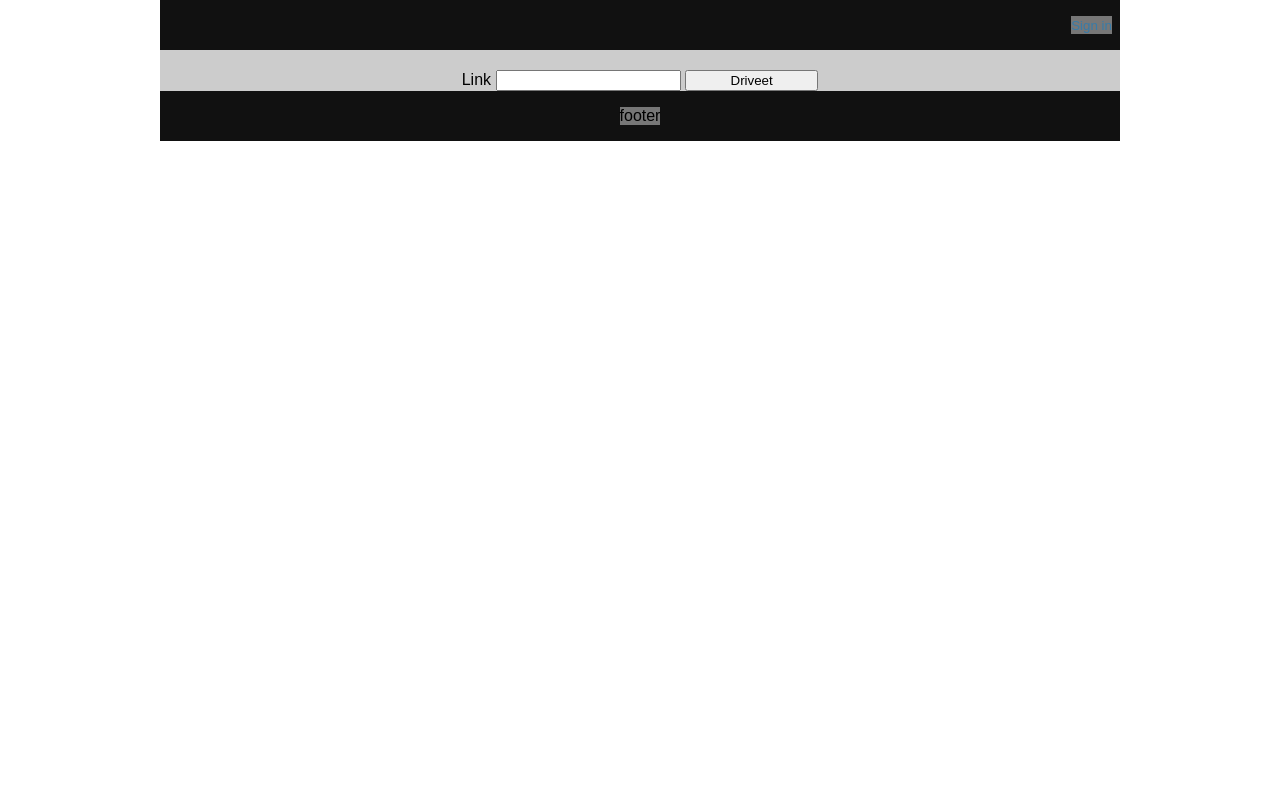
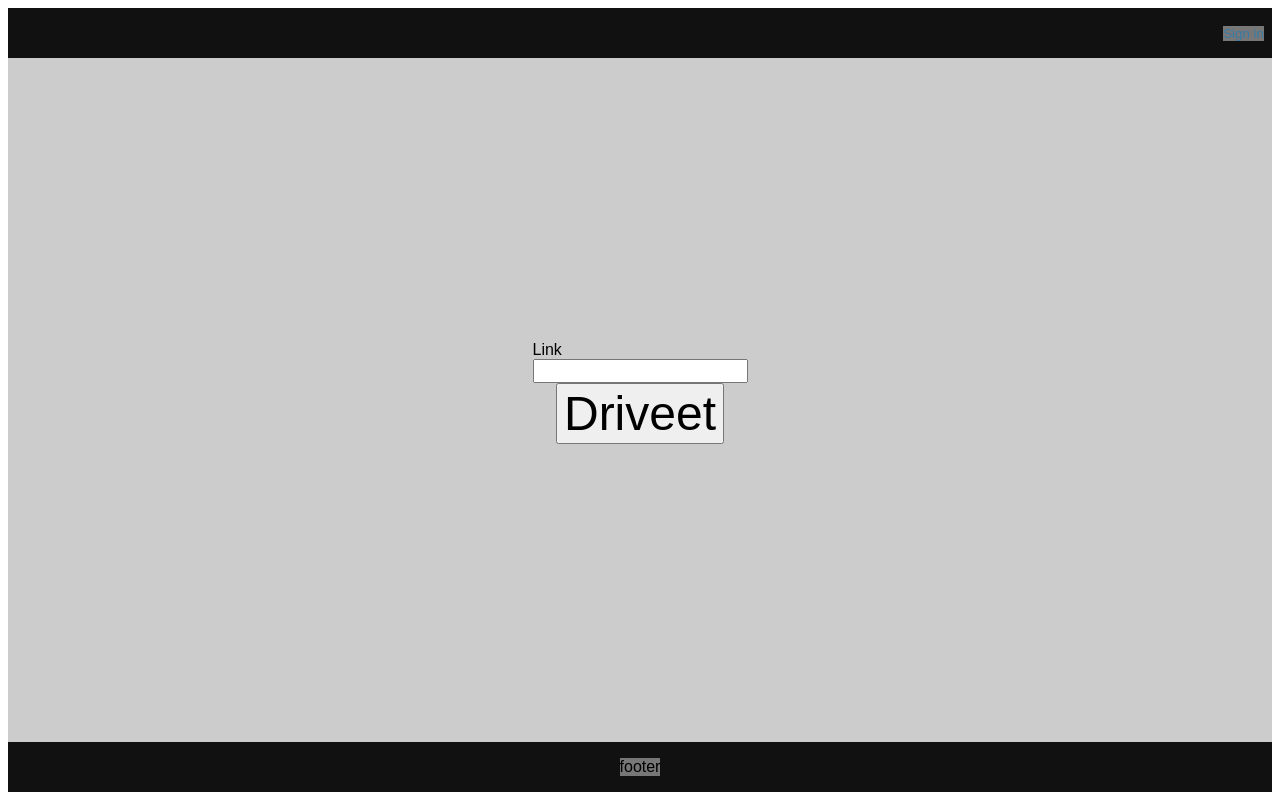
Before and after one commit to bits4goals/google-drive-it, a Flask app: page / in a window 1280 px wide. Run offline with Flask 2, Linux system fonts and the light colour scheme.

Commit message:
center core controls; clean up code

```diff
--- a/static/style.css
+++ b/static/style.css
@@ -1,35 +1,11 @@
 html {
   font-family: sans-serif;
-}
-
-body {
-  max-width: 960px;
-  margin: auto;
 }
 
 a {
   color: #377ba8;
   text-decoration: none;
   font-size: smaller;
-}
-
-nav {
-  float: right;
-  padding: 0 1rem 0 0;
-}
-
-.content {
-  padding: 0 1rem 1rem;
-}
-
-.content > header {
-  display: flex;
-  align-items: flex-end;
-}
-
-.content > header h1 {
-  flex: auto;
-  margin: 1rem 0 0.25rem 0;
 }
 
 .flash {
@@ -42,54 +18,12 @@ nav {
   border-radius: 2px;
 }
 
-.content form {
-  margin: 1em 0;
-  display: flex;
-  flex-direction: column;
+input[type=submit] {
+  font-size: xxx-large;
 }
 
-.content label {
-  font-weight: bold;
-  margin-bottom: 0.5em;
-}
-
-.content input, .content textarea {
-  margin-bottom: 1em;
-}
-
-.content textarea {
-  min-height: 12em;
-  resize: vertical;
-}
-
-input.danger {
-  color: #cc2f2e;
-}
-
-input[type=submit] {
-  align-self: start;
-  min-width: 10em;
-}
-
-.outer {
-  display: table;
-  position: absolute;
-  top: 0;
-  left: 0;
-  height: 100%;
-  width: 100%;
-}
-
-.middle {
-  display: table-cell;
-  vertical-align: middle;
-}
-
-.inner {
-  margin-left: auto;
-  margin-right: auto;
-  width: 400px;
-  /*whatever width you want*/
+input[type=url] {
+  font-size: medium;
 }
 
 .wrapper {
--- a/templates/base.html
+++ b/templates/base.html
@@ -1,5 +1,3 @@
-<!doctype html>
-<title>{% block title %}{% endblock %}</title>
 <link rel="stylesheet" href="{{ url_for('static', filename='style.css') }}">
 
 <div class="wrapper">
@@ -15,31 +13,7 @@
     </div>
   </div>
 
-  <div class="center">
-    <section>
-      <header>
-        {% block header %}{% endblock %}
-      </header>
-
-    </section>
-
-        {% block content %}{% endblock %}
-
-        {% for message in get_flashed_messages() %}
-          <div class="flash">{{ message }}</div>
-        {% endfor %}
-    <!-- <div class="center"> -->
-    <!--   <div class="center"> -->
-    <!--     <p>logo</p> -->
-    <!--   </div> -->
-    <!--   <div class="center"> -->
-    <!--     <p>url</p> -->
-    <!--   </div> -->
-    <!--   <div class="center"> -->
-    <!--     <p>button</p> -->
-    <!--   </div> -->
-    <!-- </div> -->
-  </div>
+  {% block content %}{% endblock %}
 
   <div class="bottombar">
     <div class="appinfo">
--- a/templates/index.html
+++ b/templates/index.html
@@ -4,6 +4,8 @@
 <h1>{% block title %}{% endblock %}</h1>
 {% endblock %}
 
+{% block content %}
+<div class="center">
   {% with messages = get_flashed_messages(with_categories=true) %}
   {% if messages %}
   <ul class=flashes>
@@ -14,10 +16,15 @@
   {% endif %}
   {% endwith %}
 
-{% block content %}
   <form method="post">
     <label for="url">Link</label>
+    <div class="center">
       <input type="url" name="url">
+    </div>
+
+    <div class="center">
       <input type="submit" value="Driveet">
+    </div>
   </form>
+</div>
 {% endblock %}
```
Lines whose indentation alone changed are shown as unchanged.
